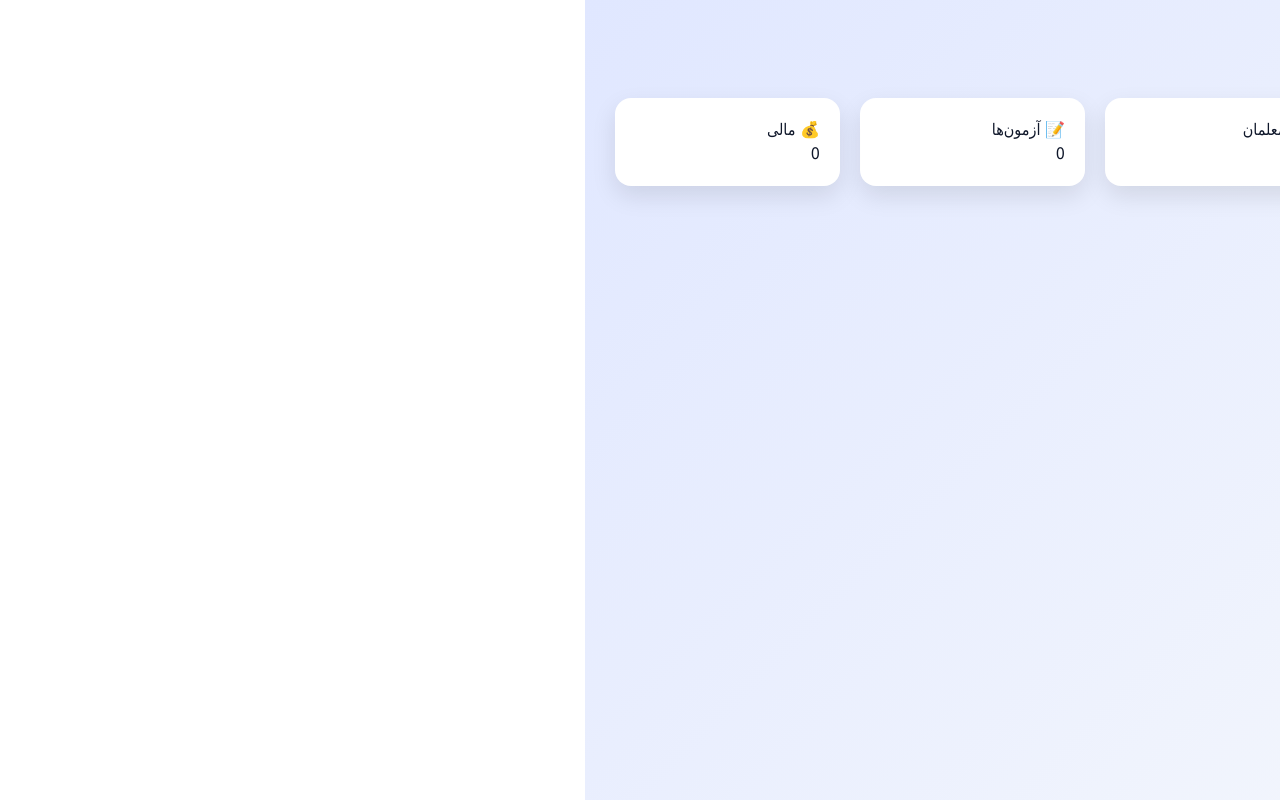
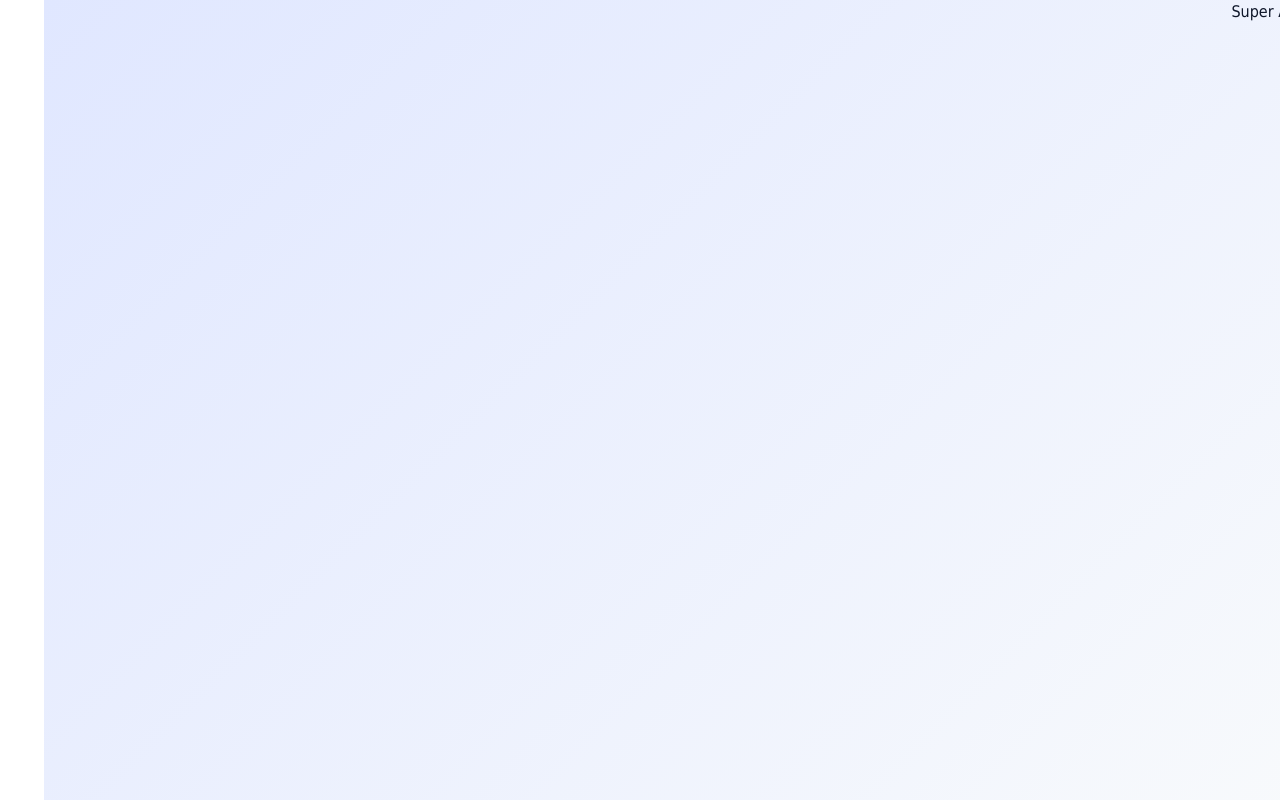
Before and after one commit to SajadNozari/school-system, a Next.js app: page /superadmin in a window 1280 px wide. Built offline with nearby package versions, Linux system fonts and the light colour scheme.

Commit message:
fix all pages

```diff
--- a/app/admin/page.tsx
+++ b/app/admin/page.tsx
@@ -1,7 +1,3 @@
 export default function AdminPage() {
-  return (
-    <div>
-      <h1>پنل مدیریت</h1>
-    </div>
-  );
+  return <h1>Admin</h1>;
 }
--- a/app/login/page.tsx
+++ b/app/login/page.tsx
@@ -1,39 +1,3 @@
-import Link from "next/link";
-
 export default function LoginPage() {
-  return (
-    <div style={{ padding: 40, textAlign: "center" }}>
-      <h1>🔐 ورود به سامانه مدرسه</h1>
-
-      <input
-        placeholder="نام کاربری"
-        style={{
-          display: "block",
-          margin: "20px auto",
-          padding: 10,
-        }}
-      />
-
-      <input
-        type="password"
-        placeholder="رمز عبور"
-        style={{
-          display: "block",
-          margin: "20px auto",
-          padding: 10,
-        }}
-      />
-
-      <Link href="/superadmin">
-        <button
-          style={{
-            padding: 10,
-            marginTop: 20,
-          }}
-        >
-          ورود
-        </button>
-      </Link>
-    </div>
-  );
+  return <h1>Login</h1>;
 }
--- a/app/students/page.tsx
+++ b/app/students/page.tsx
@@ -1,51 +1,3 @@
 export default function StudentsPage() {
-  return (
-    <div
-      style={{
-        padding: "30px",
-        direction: "rtl",
-        fontFamily: "Tahoma",
-      }}
-    >
-      <h1>👨‍🎓 مدیریت دانش‌آموزان</h1>
-
-      <hr />
-
-      <button
-        style={{
-          padding: "10px 20px",
-          marginBottom: "20px",
-        }}
-      >
-        ➕ افزودن دانش‌آموز
-      </button>
-
-      <table border={1} cellPadding={10}>
-        <thead>
-          <tr>
-            <th>ردیف</th>
-            <th>نام</th>
-            <th>نام خانوادگی</th>
-            <th>پایه</th>
-          </tr>
-        </thead>
-
-        <tbody>
-          <tr>
-            <td>1</td>
-            <td>علی</td>
-            <td>محمدی</td>
-            <td>هفتم</td>
-          </tr>
-
-          <tr>
-            <td>2</td>
-            <td>رضا</td>
-            <td>احمدی</td>
-            <td>هشتم</td>
-          </tr>
-        </tbody>
-      </table>
-    </div>
-  );
+  return <h1>Students</h1>;
 }
--- a/app/superadmin/page.tsx
+++ b/app/superadmin/page.tsx
@@ -1,85 +1,3 @@
 export default function SuperAdminPage() {
-  return (
-    <div style={{ display: "flex", minHeight: "100vh" }}>
-
-      {/* Sidebar */}
-      <div style={{
-        width: "260px",
-        background: "rgba(15, 23, 42, 0.95)",
-        color: "white",
-        padding: "20px",
-        backdropFilter: "blur(10px)"
-      }}>
-        <h2>🏫 مدرسه هوشمند</h2>
-
-        <hr />
-
-        <p>📊 داشبورد</p>
-        <p>👨‍🎓 دانش‌آموزان</p>
-        <p>👨‍🏫 معلمان</p>
-        <p>📝 آزمون‌ها</p>
-        <p>💰 مالی</p>
-        <p>🤖 هوش مصنوعی</p>
-      </div>
-
-      {/* Main */}
-      <div style={{ flex: 1, padding: "30px" }}>
-
-        <h1>✨ داشبورد مدیریتی</h1>
-
-        <p>به سیستم مدیریت مدرسه خوش آمدید</p>
-
-        {/* Cards */}
-        <div style={{
-          display: "grid",
-          gridTemplateColumns: "repeat(4, 1fr)",
-          gap: "20px",
-          marginTop: "20px"
-        }}>
-
-          <div style={{
-            background: "white",
-            padding: "20px",
-            borderRadius: "16px",
-            boxShadow: "0 10px 25px rgba(0,0,0,0.1)"
-          }}>
-            👨‍🎓 دانش‌آموزان
-            <h2>0</h2>
-          </div>
-
-          <div style={{
-            background: "white",
-            padding: "20px",
-            borderRadius: "16px",
-            boxShadow: "0 10px 25px rgba(0,0,0,0.1)"
-          }}>
-            👨‍🏫 معلمان
-            <h2>0</h2>
-          </div>
-
-          <div style={{
-            background: "white",
-            padding: "20px",
-            borderRadius: "16px",
-            boxShadow: "0 10px 25px rgba(0,0,0,0.1)"
-          }}>
-            📝 آزمون‌ها
-            <h2>0</h2>
-          </div>
-
-          <div style={{
-            background: "white",
-            padding: "20px",
-            borderRadius: "16px",
-            boxShadow: "0 10px 25px rgba(0,0,0,0.1)"
-          }}>
-            💰 مالی
-            <h2>0</h2>
-          </div>
-
-        </div>
-
-      </div>
-    </div>
-  );
+  return <h1>Super Admin</h1>;
 }
--- a/app/teacher/page.tsx
+++ b/app/teacher/page.tsx
@@ -1,7 +1,3 @@
 export default function TeacherPage() {
-  return (
-    <div>
-      <h1>پنل معلمان</h1>
-    </div>
-  );
+  return <h1>Teacher</h1>;
 }
```
